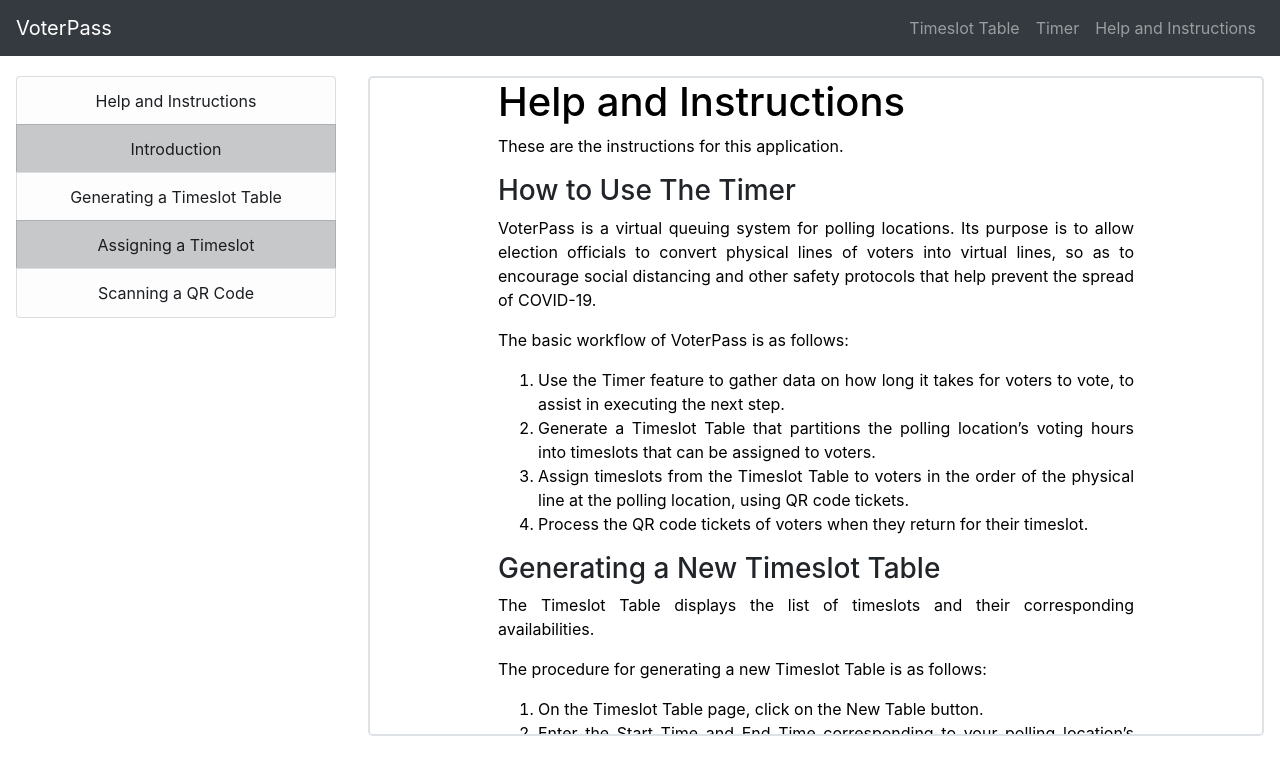
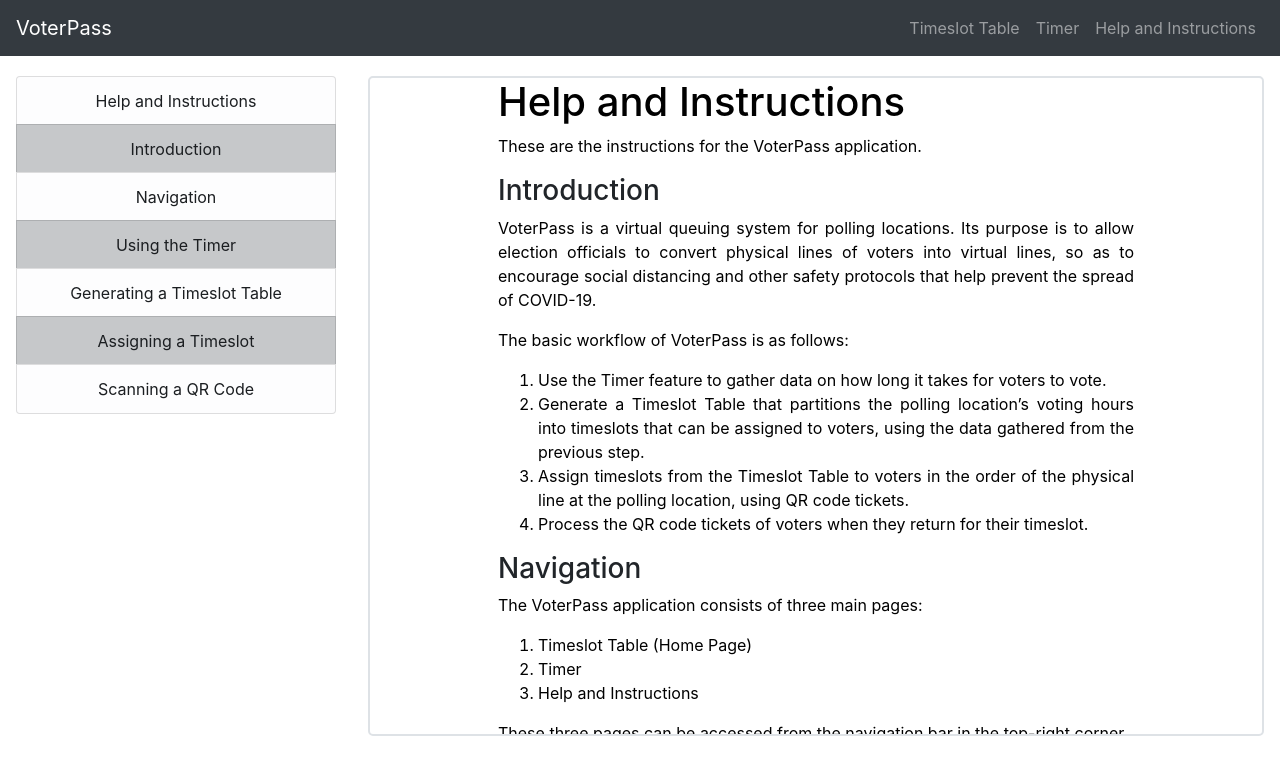
Before and after one commit to CEN-Team-Four/VoterPass, a React (Create React App) app in the folder voter-pass/: page /help in a window 1280 px wide. Shown: the top 774 px of the page. Built offline with nearby package versions, Linux system fonts and the light colour scheme.

Commit message:
Help: Finalize help feed

```diff
--- a/voter-pass/src/components/Help/index.js
+++ b/voter-pass/src/components/Help/index.js
@@ -9,6 +9,8 @@ const Help = () => {
          <ListGroup className="help-navigation-links">
             <ListGroup.Item className="light-link" action variant="light" href="#help-and-instructions" active>Help and Instructions</ListGroup.Item>
             <ListGroup.Item className="dark-link" action variant="dark" href="#introduction" active>Introduction</ListGroup.Item>
+            <ListGroup.Item className="light-link" action variant="dark" href="#navigation" active>Navigation</ListGroup.Item>
+            <ListGroup.Item className="dark-link" action variant="dark" href="#using-the-timer" active>Using the Timer</ListGroup.Item>
             <ListGroup.Item className="light-link" action variant="light" href="#generating-a-new-table" active>Generating a Timeslot Table</ListGroup.Item>
             <ListGroup.Item className="dark-link" action variant="light" href="#assigning-a-timeslot" active>Assigning a Timeslot</ListGroup.Item>
             <ListGroup.Item className="light-link" action variant="dark" href="#scanning-a-qr-code" active>Scanning a QR Code</ListGroup.Item>
@@ -17,9 +19,9 @@ const Help = () => {
 
          <div className="help-feed">
             <h1 id="help-and-instructions">Help and Instructions</h1>
-            <p>These are the instructions for this application.</p>
+            <p>These are the instructions for the VoterPass application.</p>
 
-            <h3 id="introduction">How to Use The Timer</h3>
+            <h3 id="introduction">Introduction</h3>
             <p>
                VoterPass is a virtual queuing system for polling locations. Its purpose is to allow election officials to convert physical lines of voters into virtual lines, so as to encourage social distancing and other safety protocols that help prevent the spread of COVID-19.
             </p>
@@ -29,13 +31,55 @@ const Help = () => {
             </p>
 
             <ol>
-               <li>Use the Timer feature to gather data on how long it takes for voters to vote, to assist in executing the next step.</li>
-               <li>Generate a Timeslot Table that partitions the polling location’s voting hours into timeslots that can be assigned to voters.</li>
+               <li>Use the Timer feature to gather data on how long it takes for voters to vote.</li>
+               <li>Generate a Timeslot Table that partitions the polling location’s voting hours into timeslots that can be assigned to voters, using the data gathered from the previous step.</li>
                <li>Assign timeslots from the Timeslot Table to voters in the order of the physical line at the polling location, using QR code tickets.</li>
                <li>Process the QR code tickets of voters when they return for their timeslot.</li>
             </ol>
 
-            <h3 id="generating-a-new-table">Generating a New Timeslot Table</h3>
+            <h3 id="navigation">Navigation</h3>
+            <p>
+               The VoterPass application consists of three main pages:
+            </p>
+
+            <ol>
+               <li>Timeslot Table (Home Page)</li>
+               <li>Timer</li>
+               <li>Help and Instructions</li>
+            </ol>
+
+            <p>
+               These three pages can be accessed from the navigation bar in the top-right corner.
+            </p>
+
+            <p>
+               The Timeslot Table acts as the home page for the VoterPass application. From this page, you can access such features as:
+            </p>
+
+            <ol>
+               <li>Generating a new Timeslot Table</li>
+               <li>Assigning a timeslot</li>
+               <li>Scanning a QR code ticket</li>
+            </ol>
+
+            <h3 id="using-the-timer">Using the Timer</h3>
+            <p>
+               In order to gather data that will assist in determining the duration of timeslots for the Timeslot Table, we recommend using the built-in Timer. The Timer page consists of three features: the Timer, the Measured Time Between Voters list, and the Average Time Between Voters display.
+            </p>
+
+            <p>
+               The best protocol when using the Timer is to measure the duration of time that passes between voters exiting the voting booths. The procedure for using the Timer is as follows:
+            </p>
+
+            <ol>
+               <li>When the first voter leaves the voting booths, press Start on the Timer.</li>
+               <li>When the next voter leaves the voting booths, press Stop on the Timer.</li>
+               <li>Click on the Add to List button to add the recorded time to the Measured Time Between Voters list.</li>
+               <li>Press the Reset button on the Timer.</li>
+               <li>Press the Start button on the Timer and repeat steps 2-5 until enough data has been gathered to get a good Average Time Between Voters.</li>
+            </ol>
+
+            <h3 id="generating-a-new-table">Generating a Timeslot Table</h3>
             <p>
                The Timeslot Table displays the list of timeslots and their corresponding availabilities.
             </p>
```
Lines whose indentation alone changed are shown as unchanged.
